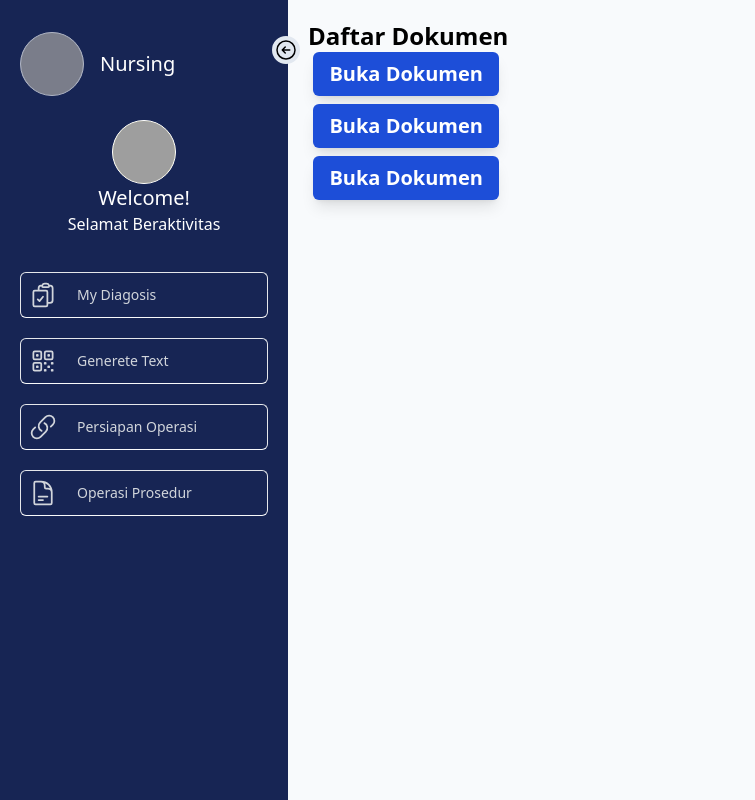
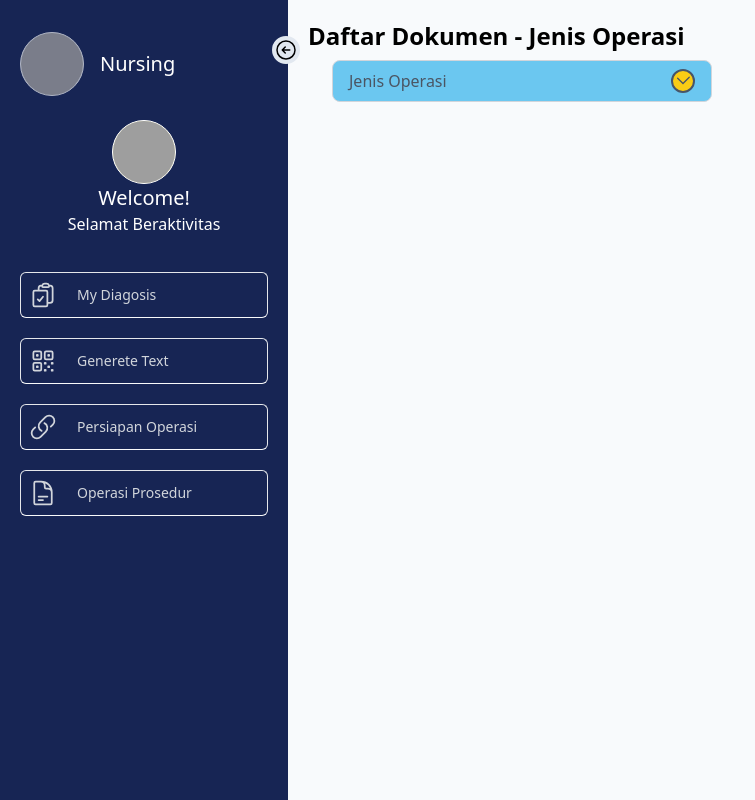
Before and after one commit to lambangws21/react-diagnosa-keperawatan, a React (Vite) app: page /GoogleList in a window 1280 px wide. Shown: the whole page, without its empty margins (0-755 px from the left). Built offline with nearby package versions, Linux system fonts and the light colour scheme; grey boxes are pictures that could not be loaded.

Commit message:
menambahkan document dan droplist

```diff
--- a/package.json
+++ b/package.json
@@ -15,6 +15,7 @@
     "react": "^18.2.0",
     "react-copy-to-clipboard": "^5.1.0",
     "react-dom": "^18.2.0",
+    "react-dropdown": "^1.11.0",
     "react-modal": "^3.16.1",
     "react-router-dom": "^6.15.0"
   },
--- /dev/null
+++ b/src/components/DropdownMenu.jsx
@@ -0,0 +1,83 @@
+/** @format */
+
+import { useState } from "react";
+import PropTypes from "prop-types";
+
+const DropdownMenu = ({
+  options,
+  onSelect,
+  selectedOption,
+  defaultOption,
+  selectedName,
+}) => {
+  const [menuOpen, setMenuOpen] = useState(false);
+
+  const toggleMenu = () => {
+    setMenuOpen(!menuOpen);
+  };
+
+  const handleOptionClick = (option) => {
+    onSelect(option);
+    setMenuOpen(false);
+    selectedName(option);
+  };
+
+  return (
+    <div className="flex flex-col h-16 w-[380px] mx-auto mt-2 ml-11 mb-2">
+      <div
+        className={`relative ${
+          menuOpen ? "active" : ""
+        } bg-sky-500/60  text-gray-600 border overflow-hidden border-gray-300 rounded-lg py-2 px-4 cursor-pointer transition duration-500 ease-in-out transform ${
+          menuOpen ? "" : ""
+        }`}
+        onClick={toggleMenu}
+      >
+        <span id="text" className="text-base font-medium">
+          {selectedOption || defaultOption}
+        </span>
+        <i
+          className={`icon-arrow absolute right-4 top-1/2 transform -translate-y-1/2 duration-500 ${
+            menuOpen ? "rotate-180" : ""
+          } text-gray-600`}
+        >
+          <svg
+            xmlns="http://www.w3.org/2000/svg"
+            width="16"
+            height="16"
+            fill="currentColor"
+            className="w-6 h-6 bg-yellow-400 rounded-full border-2 border-slate-600"
+            viewBox="0 0 16 16"
+          >
+            <path d="M8 10.793l-4.647-4.647a.5.5 0 0 1 .708-.708L8 9.293l4.647-4.647a.5.5 0 1 1 .708.708L8 10.793z" />
+          </svg>
+        </i>
+      </div>
+      <ul
+        className={`absolute mt-16 w-[380px]  bg-white shadow-lg rounded-lg overflow-hidden transition-all duration-500 ease-in-out transform ${
+          menuOpen
+            ? "scale-y-100 transform translate-y-0 ease-in-out"
+            : "scale-0 transform-origin-top translate-y-[-65px] opacity-0 margin-bottom-[-55px] duration-300 ease-in-out delay-100"
+        }`}
+      >
+        {options.map((option, index) => (
+          <li
+            className="flex cursor-pointer py-2 px-4 text-gray-700 hover:bg-blue-500 hover:text-white "
+            key={index}
+            style={{ "--i": 5 - index }}
+            onClick={() => handleOptionClick(option)}
+          >
+            <span className="option-text">{option}</span>
+          </li>
+        ))}
+      </ul>
+    </div>
+  );
+};
+DropdownMenu.propTypes = {
+  options: PropTypes.arrayOf(PropTypes.string).isRequired, // Memvalidasi bahwa options adalah array dari string
+  onSelect: PropTypes.func.isRequired, // Memvalidasi bahwa onSelect adalah sebuah fungsi
+  selectedOption: PropTypes.string,
+  defaultOption: PropTypes.string.isRequired,
+  selectedName: PropTypes.func.isRequired,
+};
+export default DropdownMenu;
--- a/src/components/GoogleList.jsx
+++ b/src/components/GoogleList.jsx
@@ -1,28 +1,110 @@
 /** @format */
-import GoogleView from "./GoogleView";
 
-function DocumentList() {
-  // Daftar URL yang ingin Anda tampilkan
-  const documentUrls = [
-    "https://docs.google.com/document/d/1QD4TiF4vdI9tuFttg6WiADxtJuQGKyz0qnyLYID8pYM/edit?usp=sharing",
-    "https://docs.google.com/document/d/1_4BmgmMC5fJoc5ie86bkl6AG8Unb67KJmeG1WHnPopE/edit?usp=sharing",
-    "https://docs.google.com/document/d/1Tm8npxdEiX6F-EL40iy1JYCGjAM05LywhXCujIt2qLA/edit?usp=sharing",
+import { useState } from "react";
+import DropdownMenu from "./DropdownMenu"; // Pastikan Anda mengimpor komponen DropdownMenu dari lokasi yang benar
+import GoogleView from "./GoogleView"; // Pastikan Anda mengimpor komponen GoogleView dari lokasi yang benar
 
-    // Tambahkan URL lainnya sesuai kebutuhan
-  ];
+const DocumentList = () => {
+  const [selectedDocument, setSelectedDocument] = useState([]);
+  const [selectedOptionName, setSelectedOptionName] = useState("Jenis Operasi");
+  const urlData = {
+    Orthopedi: [
+      { name: "Dokumen Orthopedi 1", url: "https://example.com/orthopedi/1" },
+      { name: "Dokumen Orthopedi 2", url: "https://example.com/orthopedi/2" },
+    ],
+    Digestive: [
+      {
+        name: "Laparaskopi Apendik dr.maria",
+        url: "https://docs.google.com/document/d/1QD4TiF4vdI9tuFttg6WiADxtJuQGKyz0qnyLYID8pYM/edit?usp=sharing",
+      },
+
+      {
+        name: "Laparaskopi Apendik dr.cosmas",
+        url: "https://docs.google.com/document/d/1Tm8npxdEiX6F-EL40iy1JYCGjAM05LywhXCujIt2qLA/edit?usp=sharing",
+      },
+      // tambahkan URL Digestive lainnya
+    ],
+    Neurologi: [
+      {
+        name: "Kraniotomi dekompresi",
+        url: "https://docs.google.com/document/d/1_4BmgmMC5fJoc5ie86bkl6AG8Unb67KJmeG1WHnPopE/edit?usp=sharing",
+      },
+    ],
+    Ginekologi: [
+      {
+        name: "Kraniotomi dekompresi",
+        url: "https://docs.google.com/document/d/1_4BmgmMC5fJoc5ie86bkl6AG8Unb67KJmeG1WHnPopE/edit?usp=sharing",
+      },
+    ],
+    Urologi: [
+      {
+        name: "Kraniotomi dekompresi",
+        url: "https://docs.google.com/document/d/1_4BmgmMC5fJoc5ie86bkl6AG8Unb67KJmeG1WHnPopE/edit?usp=sharing",
+      },
+    ],
+    BedahUmum: [
+      {
+        name: "Kraniotomi dekompresi",
+        url: "https://docs.google.com/document/d/1_4BmgmMC5fJoc5ie86bkl6AG8Unb67KJmeG1WHnPopE/edit?usp=sharing",
+      },
+    ],
+    BedahPlastik: [
+      {
+        name: "Kraniotomi dekompresi",
+        url: "https://docs.google.com/document/d/1_4BmgmMC5fJoc5ie86bkl6AG8Unb67KJmeG1WHnPopE/edit?usp=sharing",
+      },
+    ],
+    OperasiMata: [
+      {
+        name: "Kraniotomi dekompresi",
+        url: "https://docs.google.com/document/d/1_4BmgmMC5fJoc5ie86bkl6AG8Unb67KJmeG1WHnPopE/edit?usp=sharing",
+      },
+    ],
+
+    // dan seterusnya untuk opsi lainnya
+  };
+
+  const handleOptionSelect = (option) => {
+    const selectedUrls = urlData[option] || [];
+    setSelectedDocument(selectedUrls);
+    setSelectedOptionName(option);
+  };
 
   return (
     <div>
-      <h1 className="text-2xl font-semibold ml-5 mt-5">Daftar Dokumen</h1>
+      <h1 className="text-2xl font-semibold ml-5 mt-5">
+        Daftar Dokumen - {selectedOptionName}
+      </h1>
+      <DropdownMenu
+        options={[
+          "Orthopedi",
+          "Digestive",
+          "Urologi",
+          "Ginekologi",
+          "Neurologi",
+          "Bedah Umum  ",
+          "Bedah Plastik",
+          "Operasi Mata",
+        ]}
+        onSelect={handleOptionSelect}
+        selectedOption={selectedOptionName}
+        defaultOption="Jenis Operasi"
+        selectedName={selectedOptionName}
+      />
       <ul>
-        {documentUrls.map((url, index) => (
+        {selectedDocument.map((doc, index) => (
           <li key={index}>
-            <GoogleView url={url} />
+            {doc.url.startsWith("https://docs.google.com/document/") ? (
+              <GoogleView url={doc.url} />
+            ) : (
+              <a href={doc.url} target="_blank" rel="noopener noreferrer">
+                {doc.name}
+              </a>
+            )}
           </li>
         ))}
       </ul>
     </div>
   );
-}
-
+};
 export default DocumentList;
--- a/src/components/GoogleView.jsx
+++ b/src/components/GoogleView.jsx
@@ -37,7 +37,7 @@ function GoogleView({ url }) {
             <div className="w-[100%] h-[70vh] md:h-[100vh] ">
               <button
                 onClick={closeModal}
-                className={`bg-blue-500 text-white px-2 py-2 h-14 w-14 mt-2 rounded-full font-extrabold text-4xl shadow-lg hover:bg-blue-600 absolute top-11 right-40 border-slate-50 border-2  `}
+                className={`bg-blue-500 text-white px-2 py-1 h-14 w-14 mt-6 rounded-full font-extrabold text-4xl shadow-lg hover:bg-blue-600 absolute top-11 right-40 border-slate-50 border-2  `}
               >
                 X
               </button>
```
Also changed, not shown: src/assets/profil.webp (added), 1 other file (tests, documents, lock files or other folders).
